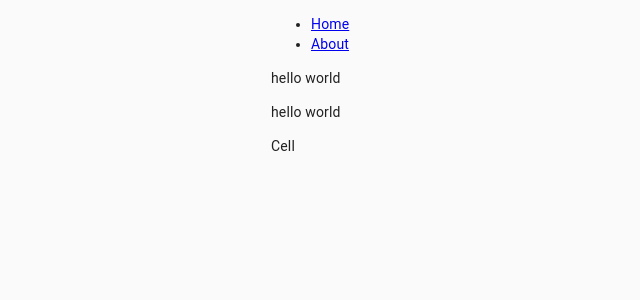
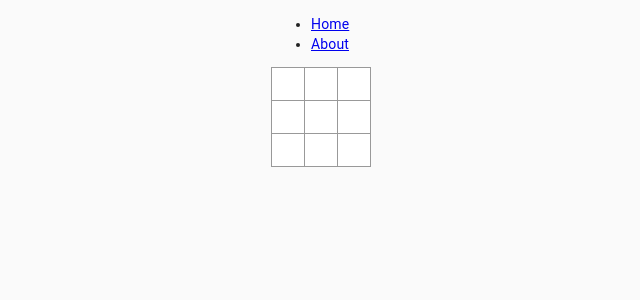
Before and after one commit to koyo-miyamura/lifegame_react, a React (Create React App) app: page / in a window 1280 px wide. Shown: the top 300 px of the page, without its empty margins (93-733 px from the left). Built offline with nearby package versions, Linux system fonts and the light colour scheme.

Commit message:
とりあえず雛形っぽいの

```diff
--- a/src/components/Cell.tsx
+++ b/src/components/Cell.tsx
@@ -3,8 +3,7 @@
 const Cell: FC<{}> = () => {
   return (
     <>
-      <p>hello world</p>
-      <p>Cell</p>
+      <button className="square"></button>
     </>
   );
 };
--- a/src/containers/Home.tsx
+++ b/src/containers/Home.tsx
@@ -4,8 +4,21 @@
 const Home: FC<{}> = () => {
   return (
     <>
-      <p>hello world</p>
-      <Cell />
+      <div className="board-row">
+        <Cell />
+        <Cell />
+        <Cell />
+      </div>
+      <div className="board-row">
+        <Cell />
+        <Cell />
+        <Cell />
+      </div>
+      <div className="board-row">
+        <Cell />
+        <Cell />
+        <Cell />
+      </div>
     </>
   );
 };
--- a/src/styles/index.css
+++ b/src/styles/index.css
@@ -5,3 +5,24 @@
   -webkit-font-smoothing: antialiased;
   -moz-osx-font-smoothing: grayscale;
 }
+
+.square {
+  background: #fff;
+  border: 1px solid #999;
+  float: left;
+  height: 34px;
+  margin-right: -1px;
+  margin-top: -1px;
+  padding: 0;
+  width: 34px;
+}
+
+.square:focus {
+  outline: none;
+}
+
+.board-row:after {
+  clear: both;
+  content: "";
+  display: table;
+}
```
Also changed, not shown: 1 other file (tests, documents, lock files or other folders).
